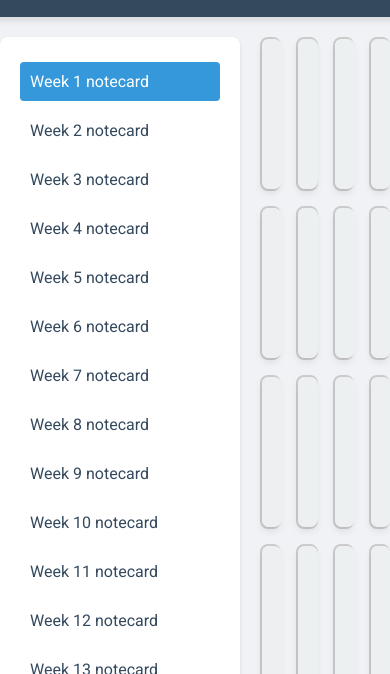
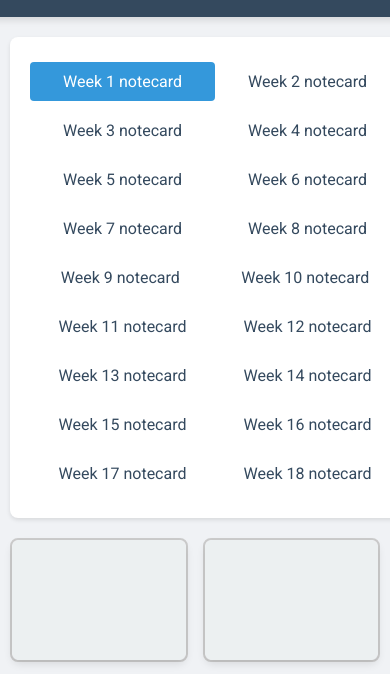
Before and after one commit to kstaffordcore1and2/memory, a plain HTML site: page index.html in a window 390 px wide. Shown: the part 164-838 px from the top of the page. Drawn offline with Linux system fonts and the light colour scheme.

Commit message:
Update style.css

```diff
--- a/style.css
+++ b/style.css
@@ -39,6 +39,7 @@ h1 {
     max-width: 1400px;
     margin-top: 20px;
     padding: 0 20px;
+    box-sizing: border-box;
 }
 
 .sidebar {
@@ -115,6 +116,7 @@ h1 {
     padding: 10px;
     box-sizing: border-box;
     border-radius: 8px;
+    line-height: 1.2; /* Better readability for long text */
 }
 
 .card-front {
@@ -141,3 +143,47 @@ h1 {
     text-align: center;
     color: #3498db;
 }
+
+/* --- Responsive Design Media Queries --- */
+
+/* For screens smaller than 1100px (e.g., laptops) */
+@media (max-width: 1100px) {
+    .game-container {
+        grid-template-columns: repeat(3, 1fr);
+        max-width: 700px;
+    }
+}
+
+/* For screens smaller than 768px (e.g., tablets) */
+@media (max-width: 768px) {
+    .main-container {
+        flex-direction: column;
+        padding: 0 10px;
+    }
+    .sidebar {
+        width: 100%;
+        margin-right: 0;
+        margin-bottom: 20px;
+        flex-direction: row;
+        flex-wrap: wrap;
+        justify-content: center;
+    }
+    .sidebar a {
+        flex-grow: 1;
+        text-align: center;
+    }
+    .game-container {
+        grid-template-columns: repeat(2, 1fr);
+        max-width: 500px;
+    }
+}
+
+/* For screens smaller than 500px (e.g., phones) */
+@media (max-width: 500px) {
+    .card {
+        height: 120px;
+    }
+    .card-front, .card-back {
+        font-size: 0.9rem;
+    }
+}
```
